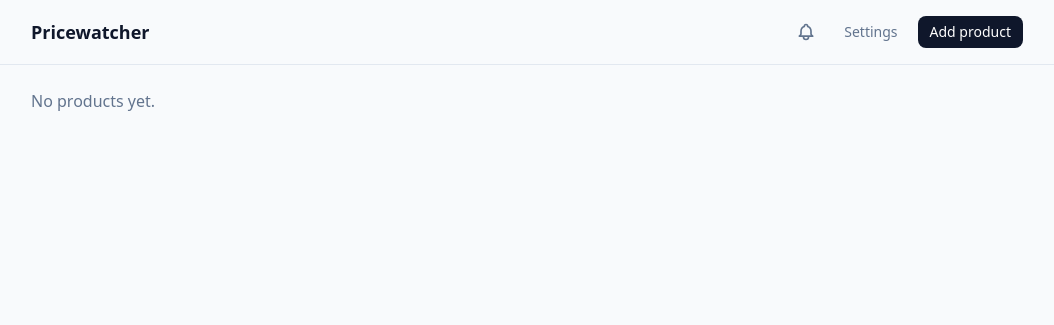
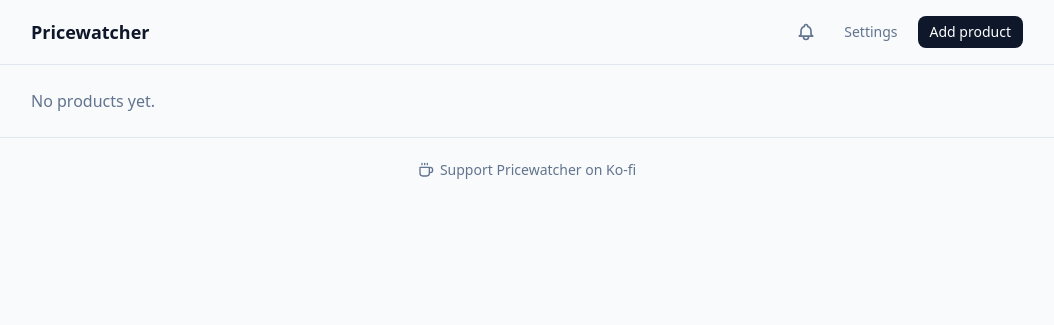
Before and after one commit to modbase/pricewatcher, a FastAPI app: page / in a window 1280 px wide. Shown: the top 325 px of the page, without its empty margins (113-1167 px from the left). Run offline with FastAPI, Linux system fonts and the light colour scheme; data that the repository does not hold is empty.

Commit message:
Add Ko-fi link to README and site footer

```diff
--- a/app/templates/base.html
+++ b/app/templates/base.html
@@ -49,5 +49,13 @@
     {% endif %}
     {% block content %}{% endblock %}
   </main>
+  <footer class="border-t border-slate-200 dark:border-slate-800">
+    <div class="mx-auto flex max-w-5xl justify-center px-4 py-4">
+      <a href="https://ko-fi.com/geselle" target="_blank" rel="noopener" class="inline-flex items-center gap-1.5 rounded-lg px-3 py-1.5 text-sm text-slate-500 hover:bg-slate-100 hover:text-slate-900 dark:hover:bg-slate-800 dark:hover:text-slate-100">
+        <svg class="h-4 w-4" fill="none" stroke="currentColor" stroke-width="2" viewBox="0 0 24 24" aria-hidden="true"><path stroke-linecap="round" stroke-linejoin="round" d="M17 8h1a4 4 0 0 1 0 8h-1M3 8h14v9a4 4 0 0 1-4 4H7a4 4 0 0 1-4-4V8Zm3-6v2m4-2v2m4-2v2"/></svg>
+        Support Pricewatcher on Ko-fi
+      </a>
+    </div>
+  </footer>
 </body>
 </html>
```
Also changed, not shown: README.md.
